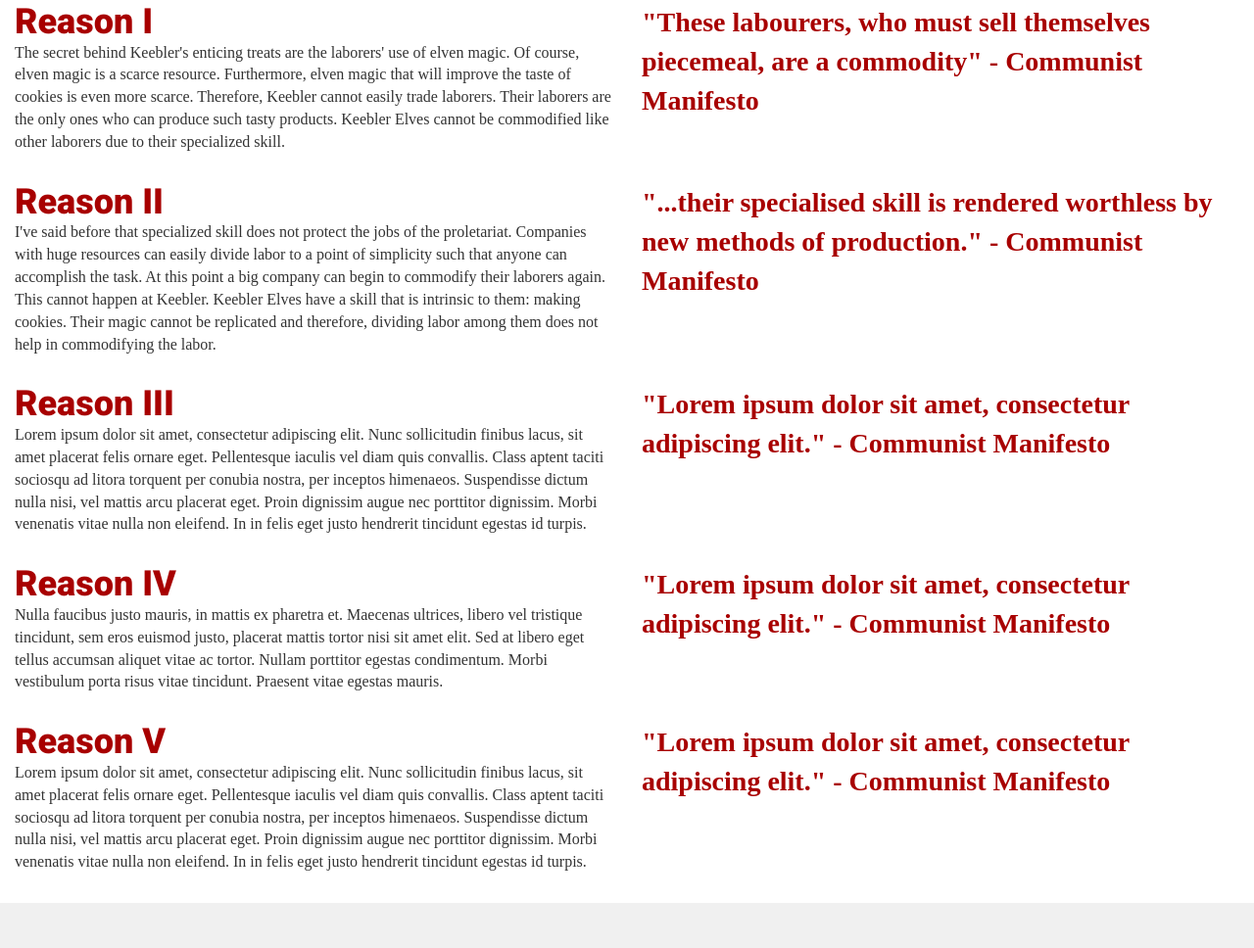
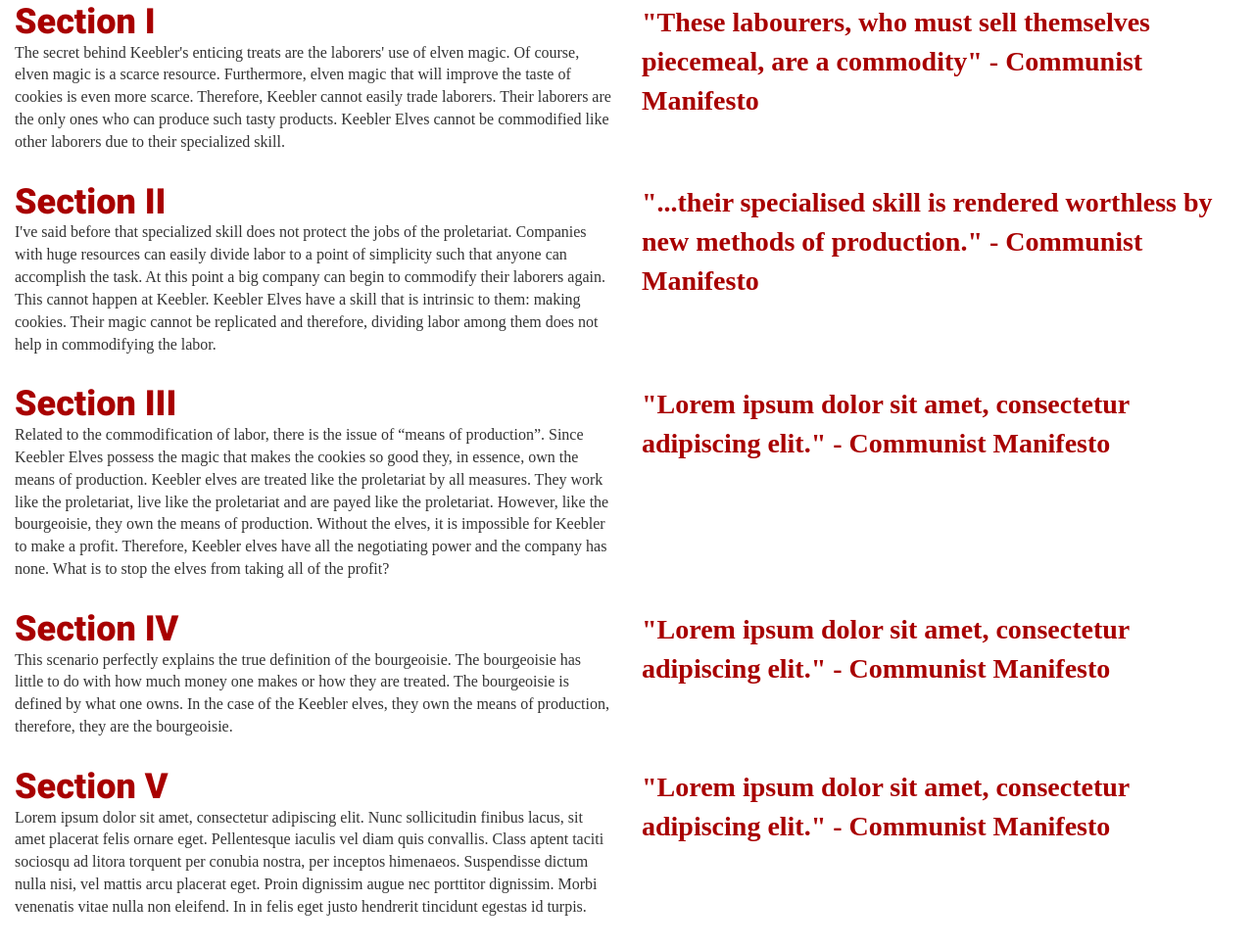
Before and after one commit to blockaj/keebler-manifesto, a website: page index.html in a window 1280 px wide. Shown: the part 928-1896 px from the top of the page at 98% size. Before the commit the page ends 1850 px from the top, so only its background shows below. Drawn offline with Linux system fonts and the light colour scheme; a web font is replaced by a local one.

Commit message:
more content

```diff
--- a/index.html
+++ b/index.html
@@ -32,7 +32,7 @@
 			</div>
 			<div class="section row">
 				<div class="col-md-6 col-sm-6 col-xs-6">
-					<h1>Reason I</h1>
+					<h1>Section I</h1>
 					<p>
 						The secret behind Keebler&#39;s enticing treats are the laborers&#39; use of elven magic. Of course, elven magic is a scarce resource. Furthermore, elven magic that will improve the taste of cookies is even more scarce. Therefore, Keebler cannot easily trade laborers. Their laborers are the only ones who can produce such tasty products. Keebler Elves cannot be commodified like other laborers due to their specialized skill.
 					</p>
@@ -45,7 +45,7 @@
 			</div>
 			<div class="section row">
 				<div class="col-md-6 col-sm-6 col-xs-6">
-					<h1>Reason II</h1>
+					<h1>Section II</h1>
 					<p>
 						I&#39;ve said before that specialized skill does not protect the jobs of the proletariat. Companies with huge resources can easily divide labor to a point of simplicity such that anyone can accomplish the task. At this point a big company can begin to commodify their laborers again. This cannot happen at Keebler. Keebler Elves have a skill that is intrinsic to them: making cookies. Their magic cannot be replicated and therefore, dividing labor among them does not help in commodifying the labor.
 					</p>
@@ -58,9 +58,9 @@
 			</div>
 			<div class="section row">
 				<div class="col-md-6 col-sm-6 col-xs-6">
-				<h1>Reason III</h1>
+				<h1>Section III</h1>
 					<p>
-						Lorem ipsum dolor sit amet, consectetur adipiscing elit. Nunc sollicitudin finibus lacus, sit amet placerat felis ornare eget. Pellentesque iaculis vel diam quis convallis. Class aptent taciti sociosqu ad litora torquent per conubia nostra, per inceptos himenaeos. Suspendisse dictum nulla nisi, vel mattis arcu placerat eget. Proin dignissim augue nec porttitor dignissim. Morbi venenatis vitae nulla non eleifend. In in felis eget justo hendrerit tincidunt egestas id turpis.
+						Related to the commodification of labor, there is the issue of “means of production”. Since Keebler Elves possess the magic that makes the cookies so good they, in essence, own the means of production. Keebler elves are treated like the proletariat by all measures. They work like the proletariat, live like the proletariat and are payed like the proletariat. However, like the bourgeoisie, they own the means of production. Without the elves, it is impossible for Keebler to make a profit. Therefore, Keebler elves have all the negotiating power and the company has none. What is to stop the elves from taking all of the profit?
 					</p>
 				</div>
 				<div class="col-md-6 col-sm-6 col-xs-6">
@@ -71,9 +71,10 @@
 			</div>
 			<div class="section row">
 				<div class="col-md-6 col-sm-6 col-xs-6">
-					<h1>Reason IV</h1>
+					<h1>Section IV</h1>
 					<p>
-						Nulla faucibus justo mauris, in mattis ex pharetra et. Maecenas ultrices, libero vel tristique tincidunt, sem eros euismod justo, placerat mattis tortor nisi sit amet elit. Sed at libero eget tellus accumsan aliquet vitae ac tortor. Nullam porttitor egestas condimentum. Morbi vestibulum porta risus vitae tincidunt. Praesent vitae egestas mauris.
+						This scenario perfectly explains the true definition of the bourgeoisie. The bourgeoisie has little to do with how much money one makes or how they are treated. The bourgeoisie is defined by what one owns. In the case of the Keebler elves, they own the means of production, therefore, they are the bourgeoisie.
+
 					</p>
 				</div>
 				<div class="col-md-6 col-sm-6 col-xs-6">
@@ -84,7 +85,7 @@
 			</div>
 			<div class="section row">
 				<div class="col-md-6 col-sm-6 col-xs-6">
-					<h1>Reason V</h1>
+					<h1>Section V</h1>
 					<p>
 						Lorem ipsum dolor sit amet, consectetur adipiscing elit. Nunc sollicitudin finibus lacus, sit amet placerat felis ornare eget. Pellentesque iaculis vel diam quis convallis. Class aptent taciti sociosqu ad litora torquent per conubia nostra, per inceptos himenaeos. Suspendisse dictum nulla nisi, vel mattis arcu placerat eget. Proin dignissim augue nec porttitor dignissim. Morbi venenatis vitae nulla non eleifend. In in felis eget justo hendrerit tincidunt egestas id turpis.
 					</p>
```
